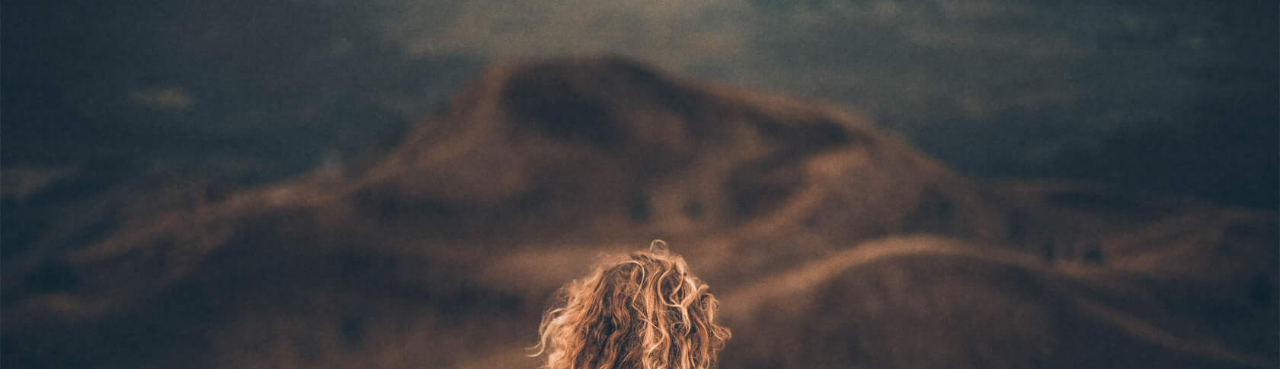
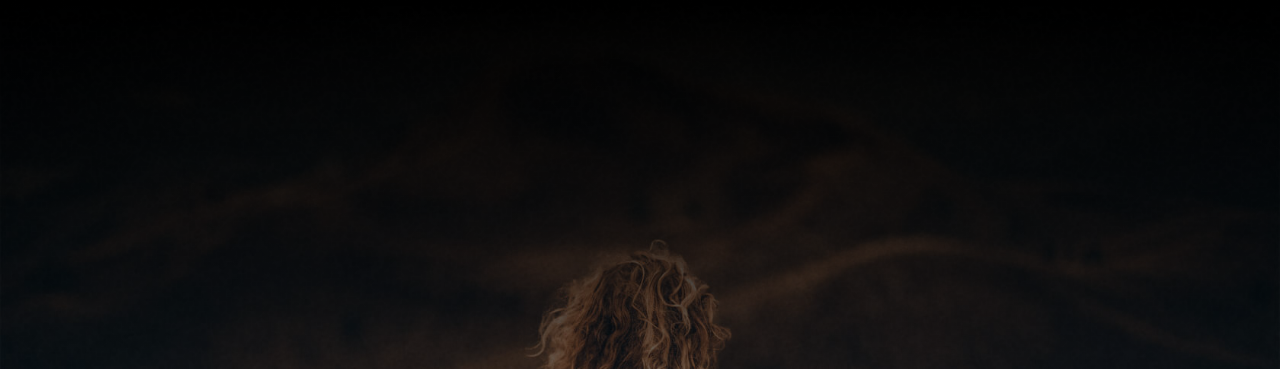
Before and after one commit to apicgg/codedamn-course-project-html-massively-landing-page, a plain HTML site: page index.html in a window 1280 px wide. Shown: the top 369 px of the page. Drawn offline with Linux system fonts and the light colour scheme.

Commit message:
fix the linear gard for the background image

```diff
--- a/style.css
+++ b/style.css
@@ -8,10 +8,10 @@
 }
 
 .container {
-  background-image: url(./assets/images/bg.jpg);
-  /* background-image: url('./assets/images/overlay.png'),
-    linear-gradient(0deg, rgba(0, 0, 0, 0.1), rgba(0, 0, 0, 0.1)),
-    url('./assets/images/bg.jpg'); */
+  /* background-image: url(./assets/images/bg.jpg); */
+  background-image: url('./assets/images/overlay.png'),
+    linear-gradient(0deg, rgba(0, 0, 0, 0.1), rgba(0, 0, 0, 10)),
+    url('./assets/images/bg.jpg');
   background-size: 100%;
   height: 100vh;
   width: 100vw;
@@ -21,7 +21,6 @@
   flex-direction: column;
   justify-content: center;
   align-items: center;
-  /* padding: 8rem 4rem 6rem 4rem; */
 }
 
 .header h1 {
```
